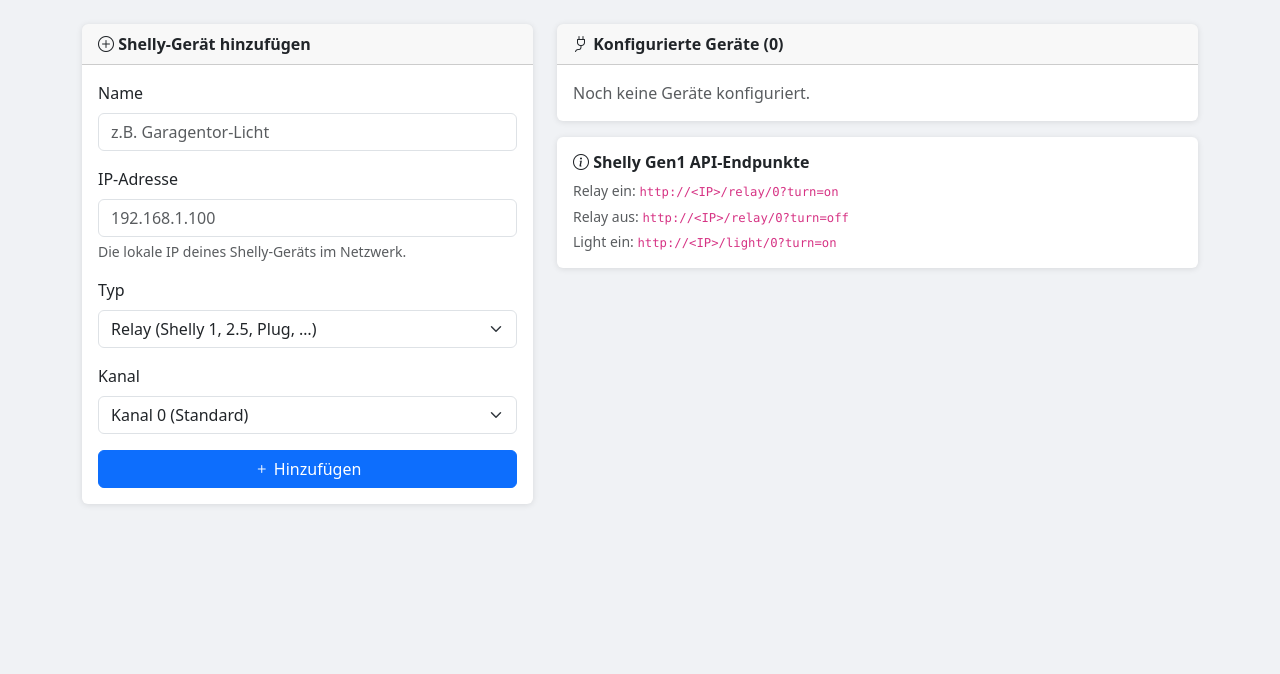
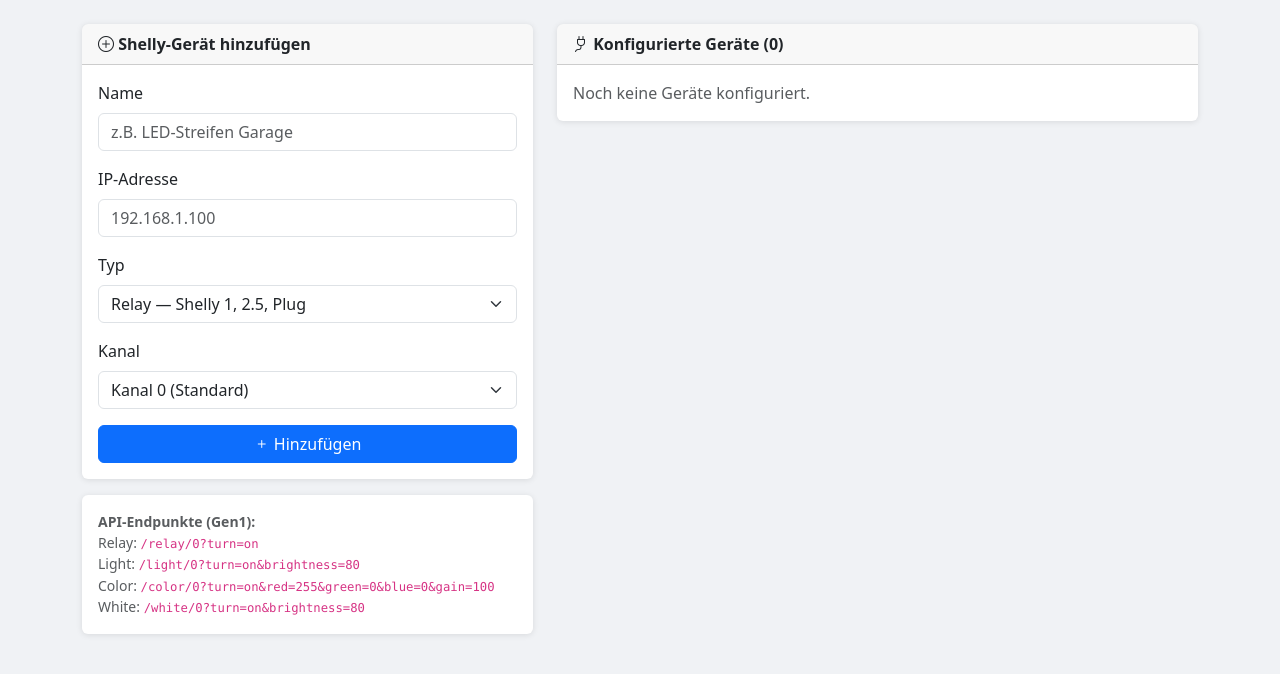
Before and after one commit to drunkler/Divera247-SmartHome, a Flask app: page /devices in a window 1280 px wide. Shown: the part 58-732 px from the top of the page. Run offline with Flask 3, Linux system fonts and the light colour scheme; the visitor is signed in with stand-in values (Sample User, id 1).

Commit message:
Add LED controller support (color, white, light types)
- shelly.py: handles relay/light/color/white endpoints; turns on with
  configured RGB color, gain, and brightness per device type
- config.py: add_device stores alarm_brightness and alarm_color;
  new update_device for inline editing
- app.py: parses hex color from form, add edit route per device
- devices.html: color picker + brightness slider in add form and
  per-device inline editor; test button shows RGB/brightness info

Co-Authored-By: Claude Sonnet 4.6 <noreply@anthropic.com>

```diff
--- a/app.py
+++ b/app.py
@@ -238,6 +238,14 @@ def settings():
     return render_template("settings.html", cfg=cfg, state=state)
 
 
+def _color_from_hex(hex_str):
+    hex_str = hex_str.lstrip("#")
+    r = int(hex_str[0:2], 16)
+    g = int(hex_str[2:4], 16)
+    b = int(hex_str[4:6], 16)
+    return {"red": r, "green": g, "blue": b, "white": 0}
+
+
 @app.route("/devices", methods=["GET", "POST"])
 @login_required
 def devices():
@@ -247,13 +255,36 @@ def devices():
         ip = request.form.get("ip", "").strip()
         dev_type = request.form.get("type", "relay")
         channel = request.form.get("channel", 0)
+        brightness = request.form.get("alarm_brightness", 100)
+        color_hex = request.form.get("alarm_color_hex", "#ff0000")
+        white = int(request.form.get("alarm_white", 0))
         if name and ip:
-            cfg_module.add_device(cfg, name, ip, dev_type, channel)
+            alarm_color = _color_from_hex(color_hex)
+            alarm_color["white"] = white
+            cfg_module.add_device(cfg, name, ip, dev_type, channel,
+                                  alarm_brightness=brightness,
+                                  alarm_color=alarm_color)
             flash(f"Gerät '{name}' hinzugefügt.", "success")
         else:
             flash("Name und IP sind Pflichtfelder.", "danger")
         return redirect(url_for("devices"))
     return render_template("devices.html", cfg=cfg, state=state)
+
+
+@app.route("/devices/edit/<device_id>", methods=["POST"])
+@login_required
+def edit_device(device_id):
+    cfg = cfg_module.load()
+    brightness = int(request.form.get("alarm_brightness", 100))
+    color_hex = request.form.get("alarm_color_hex", "#ff0000")
+    white = int(request.form.get("alarm_white", 0))
+    alarm_color = _color_from_hex(color_hex)
+    alarm_color["white"] = white
+    cfg_module.update_device(cfg, device_id,
+                             alarm_brightness=brightness,
+                             alarm_color=alarm_color)
+    flash("Einstellungen gespeichert.", "success")
+    return redirect(url_for("devices"))
 
 
 @app.route("/devices/delete/<device_id>")
--- a/templates/devices.html
+++ b/templates/devices.html
@@ -7,33 +7,68 @@
     <div class="card">
       <div class="card-header fw-bold"><i class="bi bi-plus-circle"></i> Shelly-Gerät hinzufügen</div>
       <div class="card-body">
-        <form method="post">
+        <form method="post" id="addForm">
           <div class="mb-3">
             <label class="form-label">Name</label>
-            <input type="text" class="form-control" name="name" placeholder="z.B. Garagentor-Licht" required>
+            <input type="text" class="form-control" name="name" placeholder="z.B. LED-Streifen Garage" required>
           </div>
           <div class="mb-3">
             <label class="form-label">IP-Adresse</label>
             <input type="text" class="form-control" name="ip" placeholder="192.168.1.100" required
                    pattern="^(\d{1,3}\.){3}\d{1,3}$">
-            <div class="form-text">Die lokale IP deines Shelly-Geräts im Netzwerk.</div>
           </div>
           <div class="mb-3">
             <label class="form-label">Typ</label>
-            <select class="form-select" name="type">
-              <option value="relay">Relay (Shelly 1, 2.5, Plug, …)</option>
-              <option value="light">Light (Shelly RGBW2, Bulb, …)</option>
+            <select class="form-select" name="type" id="addType" onchange="updateFields('add')">
+              <option value="relay">Relay — Shelly 1, 2.5, Plug</option>
+              <option value="light">Light — Shelly Bulb, Duo</option>
+              <option value="color">Color — Shelly RGBW2 (Farbmodus)</option>
+              <option value="white">White — Shelly RGBW2 (Weißkanal)</option>
             </select>
           </div>
           <div class="mb-3">
             <label class="form-label">Kanal</label>
             <select class="form-select" name="channel">
               <option value="0">Kanal 0 (Standard)</option>
-              <option value="1">Kanal 1 (Shelly 2.5 zweiter Ausgang)</option>
+              <option value="1">Kanal 1</option>
+              <option value="2">Kanal 2</option>
+              <option value="3">Kanal 3</option>
             </select>
           </div>
+
+          <!-- Helligkeit (light, color, white) -->
+          <div class="mb-3 field-brightness" id="add-brightness" style="display:none">
+            <label class="form-label">Helligkeit bei Einsatz (%)</label>
+            <input type="range" class="form-range" name="alarm_brightness" min="1" max="100" value="100"
+                   oninput="this.nextElementSibling.textContent = this.value + '%'">
+            <span class="text-muted small">100%</span>
+          </div>
+
+          <!-- Farbe (color) -->
+          <div class="mb-3 field-color" id="add-color" style="display:none">
+            <label class="form-label">Farbe bei Einsatz</label>
+            <div class="d-flex align-items-center gap-3">
+              <input type="color" class="form-control form-control-color" name="alarm_color_hex" value="#ff0000" style="width:60px">
+              <span class="text-muted small">RGB-Farbe</span>
+            </div>
+          </div>
+          <div class="mb-3 field-white" id="add-white" style="display:none">
+            <label class="form-label">Warmweiß-Anteil (0–255)</label>
+            <input type="number" class="form-control" name="alarm_white" min="0" max="255" value="0">
+          </div>
+
           <button type="submit" class="btn btn-primary w-100"><i class="bi bi-plus"></i> Hinzufügen</button>
         </form>
+      </div>
+    </div>
+
+    <div class="card mt-3">
+      <div class="card-body small text-muted">
+        <strong>API-Endpunkte (Gen1):</strong><br>
+        Relay: <code>/relay/0?turn=on</code><br>
+        Light: <code>/light/0?turn=on&brightness=80</code><br>
+        Color: <code>/color/0?turn=on&red=255&green=0&blue=0&gain=100</code><br>
+        White: <code>/white/0?turn=on&brightness=80</code>
       </div>
     </div>
   </div>
@@ -45,18 +80,34 @@
       {% if cfg.shelly_devices %}
         <ul class="list-group list-group-flush">
           {% for dev in cfg.shelly_devices %}
+            {% set c = dev.alarm_color if dev.alarm_color else {} %}
+            {% set hex_color = "#{:02x}{:02x}{:02x}".format(c.get('red',255), c.get('green',0), c.get('blue',0)) %}
             <li class="list-group-item">
-              <div class="d-flex align-items-center justify-content-between">
+              <div class="d-flex align-items-start justify-content-between">
                 <div>
                   <strong>{{ dev.name }}</strong>
-                  <span class="badge bg-secondary ms-2">{{ dev.type }}</span>
+                  <span class="badge bg-secondary ms-1">{{ dev.type }}</span>
                   <span class="badge bg-light text-dark ms-1">Kanal {{ dev.channel }}</span>
-                  <div class="text-muted small mt-1"><i class="bi bi-hdd-network"></i> {{ dev.ip }}</div>
+                  <div class="text-muted small mt-1">
+                    <i class="bi bi-hdd-network"></i> {{ dev.ip }}
+                    {% if dev.type in ['light', 'white', 'color'] %}
+                      &nbsp;·&nbsp;<i class="bi bi-brightness-high"></i> {{ dev.alarm_brightness or 100 }}%
+                    {% endif %}
+                    {% if dev.type == 'color' %}
+                      &nbsp;·&nbsp;
+                      <span style="display:inline-block;width:14px;height:14px;border-radius:3px;background:{{ hex_color }};vertical-align:middle;border:1px solid #ccc"></span>
+                      {{ hex_color }}
+                      {% if c.get('white', 0) %}&nbsp;W:{{ c.white }}{% endif %}
+                    {% endif %}
+                  </div>
                 </div>
                 <div class="d-flex gap-2">
-                  <button class="btn btn-outline-secondary btn-sm"
-                          onclick="testDevice('{{ dev.id }}', this)">
-                    <i class="bi bi-wifi"></i> Test
+                  <button class="btn btn-outline-secondary btn-sm" onclick="testDevice('{{ dev.id }}', this)">
+                    <i class="bi bi-wifi"></i>
+                  </button>
+                  <button class="btn btn-outline-primary btn-sm" data-bs-toggle="collapse"
+                          data-bs-target="#edit_{{ dev.id }}">
+                    <i class="bi bi-pencil"></i>
                   </button>
                   <a href="/devices/delete/{{ dev.id }}"
                      onclick="return confirm('Gerät \'{{ dev.name }}\' wirklich entfernen?')"
@@ -65,6 +116,44 @@
                   </a>
                 </div>
               </div>
+
+              <!-- Inline-Edit (nur bei Licht/Farb-Typen) -->
+              {% if dev.type in ['light', 'white', 'color'] %}
+              <div class="collapse mt-3" id="edit_{{ dev.id }}">
+                <form method="post" action="/devices/edit/{{ dev.id }}" class="bg-light p-3 rounded">
+                  <div class="row g-2 align-items-end">
+                    <div class="col-12">
+                      <label class="form-label small fw-semibold mb-1">Helligkeit bei Einsatz (%)</label>
+                      <input type="range" class="form-range" name="alarm_brightness"
+                             min="1" max="100" value="{{ dev.alarm_brightness or 100 }}"
+                             oninput="this.nextElementSibling.textContent = this.value + '%'">
+                      <span class="text-muted small">{{ dev.alarm_brightness or 100 }}%</span>
+                    </div>
+                    {% if dev.type == 'color' %}
+                    <div class="col-sm-6">
+                      <label class="form-label small fw-semibold mb-1">Farbe</label>
+                      <input type="color" class="form-control form-control-color w-100"
+                             name="alarm_color_hex" value="{{ hex_color }}">
+                    </div>
+                    <div class="col-sm-6">
+                      <label class="form-label small fw-semibold mb-1">Warmweiß (0–255)</label>
+                      <input type="number" class="form-control form-control-sm"
+                             name="alarm_white" min="0" max="255" value="{{ c.get('white', 0) }}">
+                    </div>
+                    {% else %}
+                    <input type="hidden" name="alarm_color_hex" value="{{ hex_color }}">
+                    <input type="hidden" name="alarm_white" value="{{ c.get('white', 0) }}">
+                    {% endif %}
+                    <div class="col-12">
+                      <button type="submit" class="btn btn-primary btn-sm w-100">
+                        <i class="bi bi-save"></i> Speichern
+                      </button>
+                    </div>
+                  </div>
+                </form>
+              </div>
+              {% endif %}
+
               <div id="test_{{ dev.id }}" class="mt-2 small"></div>
             </li>
           {% endfor %}
@@ -73,15 +162,6 @@
         <div class="card-body text-muted">Noch keine Geräte konfiguriert.</div>
       {% endif %}
     </div>
-
-    <div class="card mt-3">
-      <div class="card-body">
-        <h6 class="fw-bold"><i class="bi bi-info-circle"></i> Shelly Gen1 API-Endpunkte</h6>
-        <p class="text-muted small mb-1">Relay ein: <code>http://&lt;IP&gt;/relay/0?turn=on</code></p>
-        <p class="text-muted small mb-1">Relay aus: <code>http://&lt;IP&gt;/relay/0?turn=off</code></p>
-        <p class="text-muted small mb-0">Light ein: <code>http://&lt;IP&gt;/light/0?turn=on</code></p>
-      </div>
-    </div>
   </div>
 </div>
 
@@ -89,6 +169,15 @@
 
 {% block scripts %}
 <script>
+function updateFields(prefix) {
+  const type = document.getElementById(prefix + 'Type').value;
+  const showBrightness = ['light', 'white', 'color'].includes(type);
+  const showColor = type === 'color';
+  document.getElementById(prefix + '-brightness').style.display = showBrightness ? '' : 'none';
+  document.getElementById(prefix + '-color').style.display = showColor ? '' : 'none';
+  document.getElementById(prefix + '-white').style.display = showColor ? '' : 'none';
+}
+
 function testDevice(id, btn) {
   const out = document.getElementById('test_' + id);
   btn.disabled = true;
@@ -97,13 +186,17 @@ function testDevice(id, btn) {
     .then(r => r.json())
     .then(d => {
       if (d.ok) {
-        out.innerHTML = '<span class="text-success"><i class="bi bi-check-circle"></i> Erreichbar — Zustand: ' +
-          (d.status?.ison !== undefined ? (d.status.ison ? 'AN' : 'AUS') : JSON.stringify(d.status)) + '</span>';
+        const s = d.status;
+        let info = s.ison !== undefined ? (s.ison ? 'AN' : 'AUS') : '';
+        if (s.brightness !== undefined) info += ` · ${s.brightness}%`;
+        if (s.gain !== undefined) info += ` · Gain ${s.gain}%`;
+        if (s.red !== undefined) info += ` · RGB(${s.red},${s.green},${s.blue})`;
+        out.innerHTML = `<span class="text-success"><i class="bi bi-check-circle"></i> Erreichbar — ${info}</span>`;
       } else {
-        out.innerHTML = '<span class="text-danger"><i class="bi bi-x-circle"></i> ' + d.error + '</span>';
+        out.innerHTML = `<span class="text-danger"><i class="bi bi-x-circle"></i> ${d.error}</span>`;
       }
       btn.disabled = false;
-      btn.innerHTML = '<i class="bi bi-wifi"></i> Test';
+      btn.innerHTML = '<i class="bi bi-wifi"></i>';
     });
 }
 </script>
```
Also changed, not shown: config.py (+12 -1 lines), shelly.py (+28 -10 lines).
